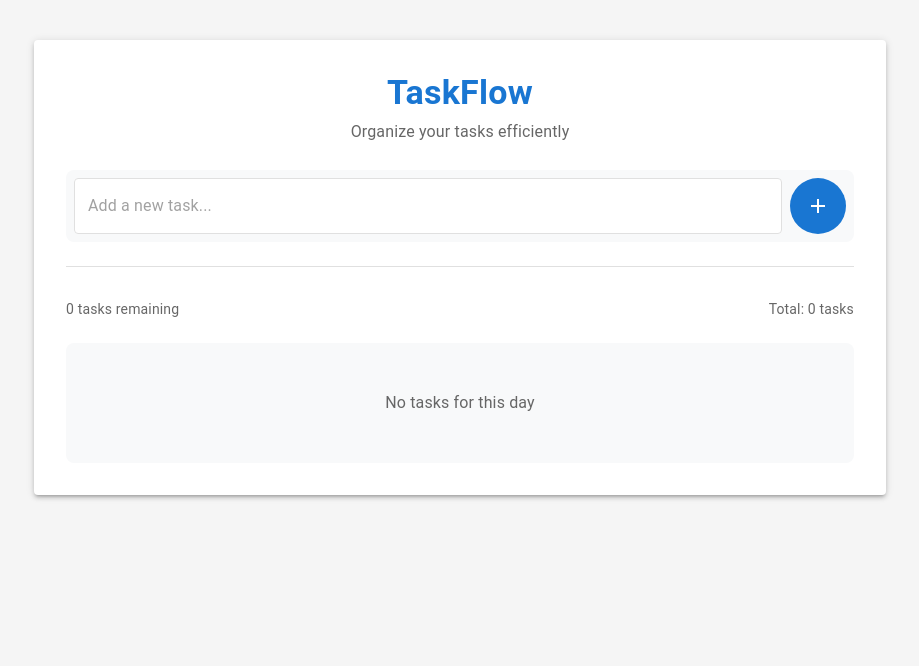
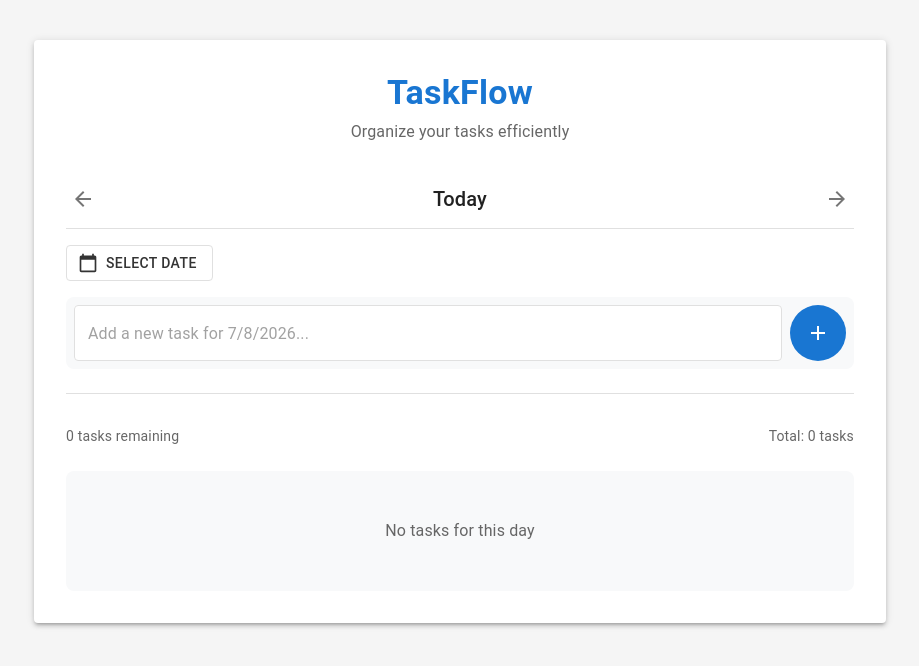
Before and after one commit to KarimNabil2810/TaskFlow, a React (Vite) app: page / in a window 1280 px wide. Shown: the top 666 px of the page, without its empty margins (180-1099 px from the left). Built offline with nearby package versions, Linux system fonts and the light colour scheme.

Commit message:
Update Home Page

```diff
--- a/src/App.jsx
+++ b/src/App.jsx
@@ -24,60 +24,107 @@ const theme = createTheme({
   },
 })
 
+// Helper function to format date as YYYY-MM-DD without timezone issues
+const formatDateToYYYYMMDD = (date) => {
+  const year = date.getFullYear()
+  const month = String(date.getMonth() + 1).padStart(2, '0')
+  const day = String(date.getDate()).padStart(2, '0')
+  return `${year}-${month}-${day}`
+}
+
 function App() {
   const [todos, setTodos] = useState(() => {
     const savedTodos = localStorage.getItem('todos')
-    return savedTodos ? JSON.parse(savedTodos) : []
+    return savedTodos ? JSON.parse(savedTodos) : {}
+  })
+
+  const [selectedDate, setSelectedDate] = useState(() => {
+    const today = new Date()
+    return formatDateToYYYYMMDD(today)
   })
 
   useEffect(() => {
     localStorage.setItem('todos', JSON.stringify(todos))
   }, [todos])
 
-  const addTodo = (text) => {
+  const getTodosForDate = (date) => {
+    return todos[date] || []
+  }
+
+  const addTodo = (text, date) => {
+    const dateKey = date || selectedDate
     const newTodo = {
       id: Date.now(),
       text,
       completed: false,
       createdAt: new Date().toISOString(),
     }
-    setTodos([newTodo, ...todos])
+
+    setTodos((prev) => ({
+      ...prev,
+      [dateKey]: [...(prev[dateKey] || []), newTodo],
+    }))
   }
 
-  const toggleTodo = (id) => {
-    setTodos(
-      todos.map((todo) =>
+  const toggleTodo = (id, date) => {
+    const dateKey = date || selectedDate
+    setTodos((prev) => ({
+      ...prev,
+      [dateKey]: (prev[dateKey] || []).map((todo) =>
         todo.id === id ? { ...todo, completed: !todo.completed } : todo
-      )
-    )
+      ),
+    }))
   }
 
-  const deleteTodo = (id) => {
-    setTodos(todos.filter((todo) => todo.id !== id))
+  const deleteTodo = (id, date) => {
+    const dateKey = date || selectedDate
+    setTodos((prev) => ({
+      ...prev,
+      [dateKey]: (prev[dateKey] || []).filter((todo) => todo.id !== id),
+    }))
   }
 
-  const editTodo = (id, newText) => {
-    setTodos(
-      todos.map((todo) =>
+  const editTodo = (id, newText, date) => {
+    const dateKey = date || selectedDate
+    setTodos((prev) => ({
+      ...prev,
+      [dateKey]: (prev[dateKey] || []).map((todo) =>
         todo.id === id ? { ...todo, text: newText } : todo
-      )
-    )
+      ),
+    }))
   }
 
-  const clearCompleted = () => {
-    setTodos(todos.filter((todo) => !todo.completed))
+  const clearCompleted = (date) => {
+    const dateKey = date || selectedDate
+    setTodos((prev) => ({
+      ...prev,
+      [dateKey]: (prev[dateKey] || []).filter((todo) => !todo.completed),
+    }))
+  }
+
+  const getDateTasks = (date) => {
+    return todos[date] || []
+  }
+
+  const getAllDates = () => {
+    return Object.keys(todos).sort()
   }
 
   return (
     <ThemeProvider theme={theme}>
       <CssBaseline />
       <Home
-        todos={todos}
+        todos={getTodosForDate(selectedDate)}
+        allTodos={todos}
+        selectedDate={selectedDate}
+        setSelectedDate={setSelectedDate}
         addTodo={addTodo}
         toggleTodo={toggleTodo}
         deleteTodo={deleteTodo}
         editTodo={editTodo}
         clearCompleted={clearCompleted}
+        getDateTasks={getDateTasks}
+        getAllDates={getAllDates}
       />
     </ThemeProvider>
   )
--- a/src/components/Home/Home.jsx
+++ b/src/components/Home/Home.jsx
@@ -5,19 +5,38 @@ import {
   Typography,
   Box,
   Divider,
+  IconButton,
 } from '@mui/material'
+import {
+  ArrowBack as ArrowBackIcon,
+  ArrowForward as ArrowForwardIcon,
+} from '@mui/icons-material'
 import TodoForm from '../Todo/TodoForm'
 import TodoList from '../Todo/TodoList'
 import TodoFilter from '../Todo/TodoFilter'
+import DateSelector from '../Todo/DateSelector'
 import styles from './Home.module.css'
+
+// Helper function to format date as YYYY-MM-DD without timezone issues
+const formatDateToYYYYMMDD = (date) => {
+  const year = date.getFullYear()
+  const month = String(date.getMonth() + 1).padStart(2, '0')
+  const day = String(date.getDate()).padStart(2, '0')
+  return `${year}-${month}-${day}`
+}
 
 const Home = ({
   todos,
+  allTodos,
+  selectedDate,
+  setSelectedDate,
   addTodo,
   toggleTodo,
   deleteTodo,
   editTodo,
   clearCompleted,
+  getDateTasks,
+  getAllDates,
 }) => {
   const [filter, setFilter] = useState('all')
 
@@ -35,6 +54,61 @@ const Home = ({
   const filteredTodos = getFilteredTodos()
   const activeCount = todos.filter((todo) => !todo.completed).length
 
+  const handleDateChange = (newDate) => {
+    setSelectedDate(newDate)
+    setFilter('all')
+  }
+
+  const handlePreviousDay = () => {
+    const date = new Date(selectedDate)
+    date.setDate(date.getDate() - 1)
+    handleDateChange(formatDateToYYYYMMDD(date))
+  }
+
+  const handleNextDay = () => {
+    const date = new Date(selectedDate)
+    date.setDate(date.getDate() + 1)
+    handleDateChange(formatDateToYYYYMMDD(date))
+  }
+
+  const handleToday = () => {
+    const today = new Date()
+    handleDateChange(formatDateToYYYYMMDD(today))
+  }
+
+  const formatDate = (dateString) => {
+    const date = new Date(dateString)
+    const today = new Date()
+    const yesterday = new Date(today)
+    yesterday.setDate(yesterday.getDate() - 1)
+    const tomorrow = new Date(today)
+    tomorrow.setDate(tomorrow.getDate() + 1)
+
+    const todayStr = formatDateToYYYYMMDD(today)
+    const yesterdayStr = formatDateToYYYYMMDD(yesterday)
+    const tomorrowStr = formatDateToYYYYMMDD(tomorrow)
+
+    if (dateString === todayStr) {
+      return 'Today'
+    } else if (dateString === yesterdayStr) {
+      return 'Yesterday'
+    } else if (dateString === tomorrowStr) {
+      return 'Tomorrow'
+    } else {
+      return date.toLocaleDateString('en-US', {
+        weekday: 'long',
+        year: 'numeric',
+        month: 'long',
+        day: 'numeric',
+      })
+    }
+  }
+
+  const isToday = (dateString) => {
+    const today = new Date()
+    return dateString === formatDateToYYYYMMDD(today)
+  }
+
   return (
     <Container maxWidth="md" className={styles.container}>
       <Paper elevation={3} className={styles.paper}>
@@ -47,7 +121,35 @@ const Home = ({
           </Typography>
         </Box>
 
-        <TodoForm addTodo={addTodo} />
+        <Box className={styles.dateNavigation}>
+          <IconButton onClick={handlePreviousDay} size="small">
+            <ArrowBackIcon />
+          </IconButton>
+
+          <Box className={styles.dateDisplay}>
+            <Typography variant="h6" component="div">
+              {formatDate(selectedDate)}
+            </Typography>
+            {!isToday(selectedDate) && (
+              <button onClick={handleToday} className={styles.todayButton}>
+                Go to Today
+              </button>
+            )}
+          </Box>
+
+          <IconButton onClick={handleNextDay} size="small">
+            <ArrowForwardIcon />
+          </IconButton>
+        </Box>
+
+        <DateSelector
+          selectedDate={selectedDate}
+          onDateChange={handleDateChange}
+          getAllDates={getAllDates}
+          getDateTasks={getDateTasks}
+        />
+
+        <TodoForm addTodo={addTodo} selectedDate={selectedDate} />
 
         <Divider sx={{ my: 3 }} />
 
@@ -65,6 +167,7 @@ const Home = ({
           toggleTodo={toggleTodo}
           deleteTodo={deleteTodo}
           editTodo={editTodo}
+          selectedDate={selectedDate}
         />
 
         {todos.length > 0 && (
@@ -72,7 +175,7 @@ const Home = ({
             <TodoFilter filter={filter} setFilter={setFilter} />
             {todos.some((todo) => todo.completed) && (
               <button
-                onClick={clearCompleted}
+                onClick={() => clearCompleted(selectedDate)}
                 className={styles.clearButton}
               >
                 Clear Completed
--- a/src/components/Home/Home.module.css
+++ b/src/components/Home/Home.module.css
@@ -18,6 +18,42 @@
   color: #1976d2;
   font-weight: 600;
   margin-bottom: 4px;
+}
+
+.dateNavigation {
+  display: flex;
+  align-items: center;
+  justify-content: space-between;
+  padding: 12px 0;
+  margin-bottom: 16px;
+  border-bottom: 1px solid #e0e0e0;
+}
+
+.dateDisplay {
+  display: flex;
+  flex-direction: column;
+  align-items: center;
+  gap: 4px;
+}
+
+.dateDisplay h6 {
+  font-weight: 500;
+  color: #333;
+}
+
+.todayButton {
+  padding: 4px 12px;
+  background-color: #1976d2;
+  color: white;
+  border: none;
+  border-radius: 4px;
+  cursor: pointer;
+  font-size: 12px;
+  transition: background-color 0.2s;
+}
+
+.todayButton:hover {
+  background-color: #1565c0;
 }
 
 .stats {
@@ -60,4 +96,10 @@
     flex-direction: column;
     gap: 12px;
   }
+
+  .dateNavigation {
+    flex-wrap: wrap;
+    gap: 8px;
+    justify-content: center;
+  }
 }
```
